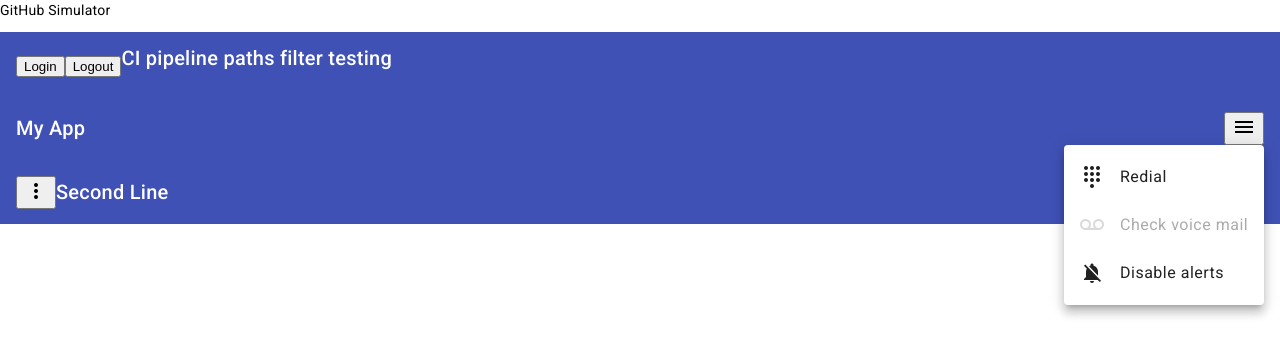
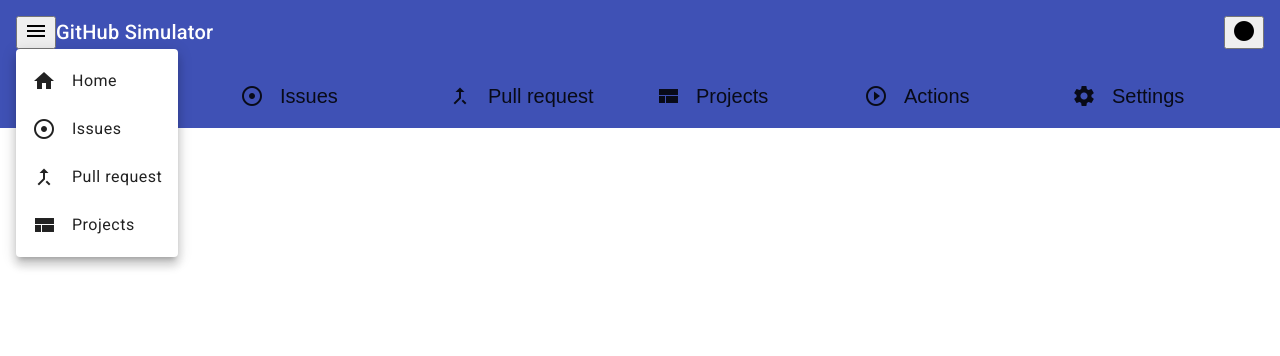
Before and after one commit to mihailoveljic/GithubSimulator, an Angular app in the folder FrontEnd/GitHubSimulatorUI/: page / in a window 1280 px wide. Both pictures are taken after a click on the button "menu". Shown: the top 356 px of the page. Built offline with nearby package versions, Linux system fonts and the light colour scheme.

Commit message:
Added mat-icon

```diff
--- a/FrontEnd/GitHubSimulatorUI/src/app/app.component.html
+++ b/FrontEnd/GitHubSimulatorUI/src/app/app.component.html
@@ -1,3 +1,2 @@
-<p>GitHub Simulator</p>
 <app-navbar></app-navbar>
 <router-outlet></router-outlet>
--- a/FrontEnd/GitHubSimulatorUI/src/app/shared/navbar/navbar.component.css
+++ b/FrontEnd/GitHubSimulatorUI/src/app/shared/navbar/navbar.component.css
@@ -1,14 +1,15 @@
 .example-spacer {
     flex: 1 1 auto;
   }
-  .example-container {
+
+.example-container {
     width: 400px;
     height: 200px;
     margin: 12px;
     border: 1px solid #555;
   }
 
-  mat-drawer-content {
+mat-drawer-content {
     padding: 12px;
     display: flex;
     flex-direction: column;
--- a/FrontEnd/GitHubSimulatorUI/src/app/shared/navbar/navbar.component.html
+++ b/FrontEnd/GitHubSimulatorUI/src/app/shared/navbar/navbar.component.html
@@ -1,72 +1,90 @@
-<mat-toolbar color="primary" class="container">
-  <div>
+ <!--<mat-toolbar color="primary" class="container">
+ <div>
       <button (click)="goToLogin()">Login</button>
-      <button>Logout</button>
   </div>
-  <p>CI pipeline paths filter testing</p>
-</mat-toolbar>
+</mat-toolbar>-->
 <mat-toolbar color="primary">
     <mat-toolbar-row>
-      <span>My App</span>
-      <span class="example-spacer"></span>
-      <button mat-icon-button [matMenuTriggerFor]="menu" aria-label="Example icon-button with a menu">
+      <button mat-icon-button [matMenuTriggerFor]="menu1" aria-label="Example icon-button with a menu">
         <mat-icon>menu</mat-icon>
       </button>
-      <mat-menu #menu="matMenu">
+      <mat-menu #menu1="matMenu">
         <button mat-menu-item>
-          <mat-icon>dialpad</mat-icon>
-          <span>Redial</span>
-        </button>
-        <button mat-menu-item disabled>
-          <mat-icon>voicemail</mat-icon>
-          <span>Check voice mail</span>
+          <mat-icon>home</mat-icon>
+          <span>Home</span>
         </button>
         <button mat-menu-item>
-          <mat-icon>notifications_off</mat-icon>
-          <span>Disable alerts</span>
+          <mat-icon>adjust</mat-icon>
+          <span>Issues</span>
+        </button>
+        <button mat-menu-item>
+          <mat-icon>call_merge</mat-icon>
+          <span>Pull request</span>
+        </button>
+        <button mat-menu-item>
+          <mat-icon>view_compact</mat-icon>
+          <span>Projects</span>
+        </button>
+      </mat-menu>
+      <span>GitHub Simulator</span>
+      <span class="example-spacer"></span>
+
+      <button mat-icon-button [matMenuTriggerFor]="menu2" aria-label="Example icon-button with a menu">
+        <mat-icon>circle_outline</mat-icon>
+      </button>
+      <mat-menu #menu2="matMenu">
+        <button mat-menu-item>
+          <mat-icon>person_outline</mat-icon>
+          <span>Your profile</span>
+        </button>
+        <button mat-menu-item >
+          <mat-icon>book</mat-icon>
+          <span>Your repositories</span>
+        </button>
+        <button mat-menu-item >
+          <mat-icon>view_compact</mat-icon>
+          <span>Your projects</span>
+        </button>
+        <button mat-menu-item >
+          <mat-icon>settings</mat-icon>
+          <span>Settings</span>
+        </button>
+        <button mat-menu-item>
+          <mat-icon>logout</mat-icon>
+          <span>Sing out</span>
         </button>
       </mat-menu>
     </mat-toolbar-row>
 
     <mat-toolbar-row>
-      <button mat-icon-button [matMenuTriggerFor]="menu" aria-label="Example icon-button with a menu">
-        <mat-icon>more_vert</mat-icon>
+
+
+
+      <button mat-menu-item>
+        <mat-icon>code</mat-icon>
+        <span>Code</span>
       </button>
-      <mat-menu #menu="matMenu">
-        <button mat-menu-item>
-          <mat-icon>dialpad</mat-icon>
-          <span>Redial</span>
-        </button>
-        <button mat-menu-item disabled>
-          <mat-icon>voicemail</mat-icon>
-          <span>Check voice mail</span>
-        </button>
-        <button mat-menu-item>
-          <mat-icon>notifications_off</mat-icon>
-          <span>Disable alerts</span>
-        </button>
-      </mat-menu>
-      <span>Second Line</span>
-      <span class="example-spacer"></span>
-      <button mat-icon-button class="example-icon favorite-icon" aria-label="Example icon-button with heart icon">
-        <mat-icon>favorite</mat-icon>
+      <button mat-menu-item>
+        <mat-icon>adjust</mat-icon>
+          <span>Issues</span>
       </button>
-      <button mat-icon-button [matMenuTriggerFor]="menu" aria-label="Example icon-button with a menu">
-        <mat-icon>more_vert</mat-icon>
+      <button mat-menu-item>
+        <mat-icon>call_merge</mat-icon>
+        <span>Pull request</span>
       </button>
-      <mat-menu #menu="matMenu">
-        <button mat-menu-item>
-          <mat-icon>dialpad</mat-icon>
-          <span>Redial</span>
-        </button>
-        <button mat-menu-item disabled>
-          <mat-icon>voicemail</mat-icon>
-          <span>Check voice mail</span>
-        </button>
-        <button mat-menu-item>
-          <mat-icon>notifications_off</mat-icon>
-          <span>Disable alerts</span>
-        </button>
-      </mat-menu>
+      <button mat-menu-item>
+        <mat-icon>view_compact</mat-icon>
+        <span>Projects</span>
+      </button>
+      <button mat-menu-item>
+        <mat-icon>play_circle_outline</mat-icon>
+        <span>Actions</span>
+      </button>
+      <button mat-menu-item>
+        <mat-icon>settings</mat-icon>
+        <span>Settings</span>
+      </button>
+
+
     </mat-toolbar-row>
   </mat-toolbar>
```
